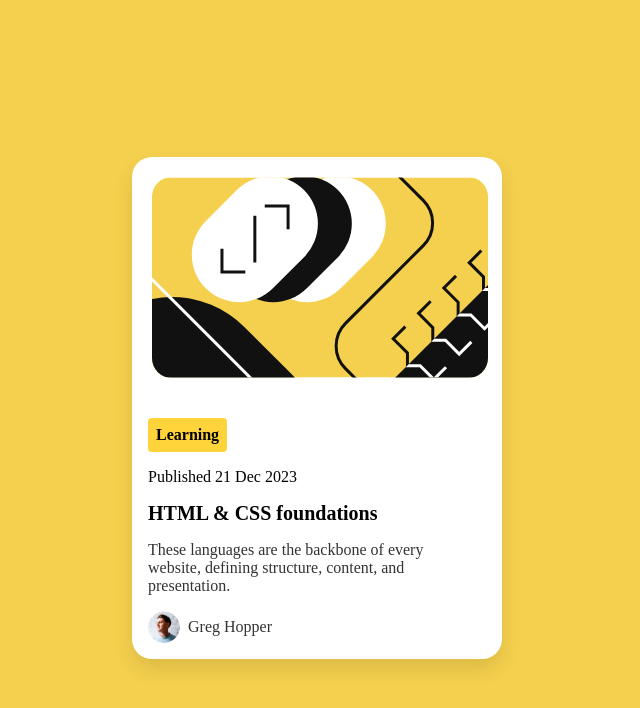
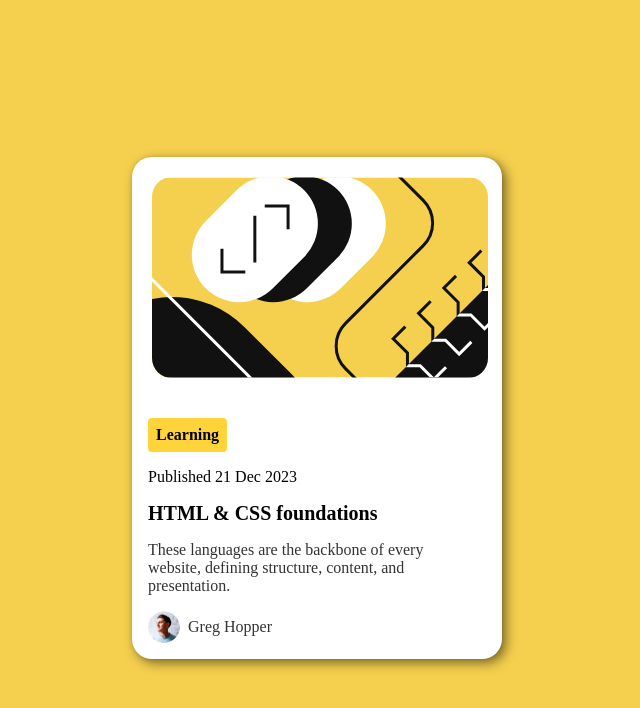
Before and after one commit to sawepeter/Blogpreview, a plain HTML site: page index.html in a window 1280 px wide. Shown: the whole page, without its empty margins (323-963 px from the left). Drawn offline with Linux system fonts and the light colour scheme.

Commit message:
initial commit

```diff
--- a/style.css
+++ b/style.css
@@ -25,7 +25,8 @@ body {
 .card {
     background-color: white;
     border-radius: 20px;
-    box-shadow: 0 10px 20px rgba(0, 0, 0, 0.1);
+    box-shadow: 4px 4px 12px rgba(0, 0, 0, 0.5),/* Darker shadow on right and bottom */
+                0px 0px 4px rgba(0, 0, 0, 0.1); /* Lighter shadow on top and left */
     width: 370px;
 }
 
```
